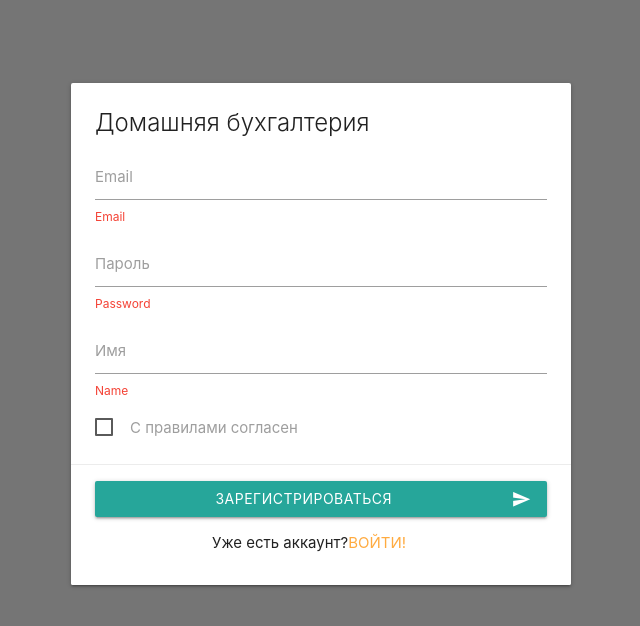
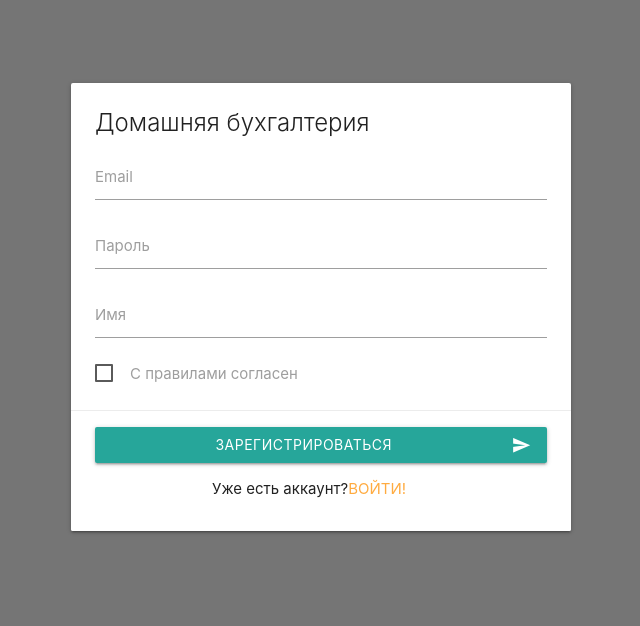
Before and after one commit to yaroslav-emelyanov/react-crm, a React (Create React App) app: page /register in a window 1280 px wide. Shown: the top 626 px of the page, without its empty margins (319-959 px from the left). Built offline with nearby package versions, Linux system fonts and the light colour scheme.

Commit message:
Made form validation for login and register pages

```diff
--- a/package.json
+++ b/package.json
@@ -16,6 +16,7 @@
     "materialize-css": "^1.0.0-rc.2",
     "react": "^17.0.1",
     "react-dom": "^17.0.1",
+    "react-hook-form": "^6.11.2",
     "react-redux": "^7.2.2",
     "react-router-dom": "^5.2.0",
     "react-scripts": "4.0.0",
--- /dev/null
+++ b/src/components/form/Checkbox.tsx
@@ -0,0 +1,25 @@
+import React, { CSSProperties } from 'react'
+import { useFormContext } from 'react-hook-form'
+
+interface Props {
+  name: string
+  label: string
+}
+
+const Checkbox = ({ name, label }: Props) => {
+  const { register, errors } = useFormContext()
+  const style: CSSProperties = {}
+
+  if (errors[name]) style.color = 'red'
+
+  return (
+    <p>
+      <label>
+        <input name={name} type="checkbox" ref={register({ required: true })} />
+        <span style={style}>{label}</span>
+      </label>
+    </p>
+  )
+}
+
+export default Checkbox
--- /dev/null
+++ b/src/components/form/EmailField.tsx
@@ -0,0 +1,34 @@
+import React from 'react'
+import { emailRegex } from '../../utils/regex'
+import { useFormContext } from 'react-hook-form'
+
+const EmailField = () => {
+  const { register, errors } = useFormContext()
+  const classes = ['validate']
+
+  if (errors?.password) classes.push('invalid')
+
+  return (
+    <div className="input-field">
+      <input
+        id="email"
+        name="email"
+        type="text"
+        className={classes.join(' ')}
+        ref={register({
+          required: { value: true, message: 'Введите email' },
+          pattern: {
+            value: emailRegex,
+            message: 'Введите корректную почту',
+          },
+        })}
+      />
+      <label htmlFor="email">Email</label>
+      {errors?.email && (
+        <small className="helper-text invalid">{errors.email.message}</small>
+      )}
+    </div>
+  )
+}
+
+export default EmailField
--- /dev/null
+++ b/src/components/form/PasswordField.tsx
@@ -0,0 +1,40 @@
+import React from 'react'
+import { useFormContext } from 'react-hook-form'
+
+interface Props {
+  minLength?: number
+}
+
+const PasswordField = ({ minLength = 6 }: Props) => {
+  const { register, errors } = useFormContext()
+  const classes = ['validate']
+
+  if (errors?.password) classes.push('invalid')
+
+  return (
+    <div className="input-field">
+      <input
+        id="password"
+        name="password"
+        type="password"
+        className={classes.join(' ')}
+        ref={register({
+          required: {
+            value: true,
+            message: 'Введите пароль',
+          },
+          minLength: {
+            value: minLength,
+            message: `Пароль не должен быть менее чем ${minLength} символов`,
+          },
+        })}
+      />
+      <label htmlFor="password">Пароль</label>
+      {errors?.password && (
+        <small className="helper-text invalid">{errors.password.message}</small>
+      )}
+    </div>
+  )
+}
+
+export default PasswordField
--- /dev/null
+++ b/src/components/form/TextField.tsx
@@ -0,0 +1,34 @@
+import React from 'react'
+import { useFormContext } from 'react-hook-form'
+
+interface Props {
+  name: string
+  label: string
+  message?: string
+}
+
+const TextField = (props: Props) => {
+  const { register, errors } = useFormContext()
+  const { name, label, message = '' } = props
+  const classes = ['validate']
+
+  if (errors[name]) classes.push('invalid')
+
+  return (
+    <div className="input-field">
+      <input
+        id="text"
+        name={name}
+        type="text"
+        className={classes.join(' ')}
+        ref={register({ required: { value: true, message } })}
+      />
+      <label htmlFor="text">{label}</label>
+      {errors[name] && (
+        <small className="helper-text invalid">{errors[name].message}</small>
+      )}
+    </div>
+  )
+}
+
+export default TextField
--- a/src/store/common/actions.ts
+++ b/src/store/common/actions.ts
@@ -5,6 +5,8 @@ const openSidebar = (): CommonAction => ({
   type: OPEN_SIDEBAR,
 })
 
-export default {
+const commonActions = {
   openSidebar,
 }
+
+export default commonActions
--- /dev/null
+++ b/src/utils/regex.ts
@@ -0,0 +1 @@
+export const emailRegex: RegExp = /^(([^<>()\[\].,;:\s@"]+(\.[^<>()\[\].,;:\s@"]+)*)|(".+"))@(([^<>()[\].,;:\s@"]+\.)+[^<>()[\].,;:\s@"]{2,})$/i
--- a/src/views/Login.tsx
+++ b/src/views/Login.tsx
@@ -1,20 +1,37 @@
 import React from 'react'
+import { SubmitHandler, useForm, FormProvider } from 'react-hook-form'
+import { AppPath } from '../utils/enums'
+import { NavLink, useHistory } from 'react-router-dom'
+import EmailField from '../components/form/EmailField'
+import PasswordField from '../components/form/PasswordField'
+
+interface DefaultValues {
+  email: string
+  password: string
+}
+
+const defaultValues: DefaultValues = {
+  email: '',
+  password: '',
+}
 
 const Login = () => {
+  const form = useForm({ defaultValues })
+  const history = useHistory()
+
+  const onSubmit: SubmitHandler<DefaultValues> = (data) => {
+    console.log('data', data)
+    history.push(AppPath.home)
+  }
+
   return (
-    <form className="card auth-card">
+    <form className="card auth-card" onSubmit={form.handleSubmit(onSubmit)}>
       <div className="card-content">
         <span className="card-title">Домашняя бухгалтерия</span>
-        <div className="input-field">
-          <input id="email" type="text" className="validate" />
-          <label htmlFor="email">Email</label>
-          <small className="helper-text invalid">Email</small>
-        </div>
-        <div className="input-field">
-          <input id="password" type="password" className="validate" />
-          <label htmlFor="password">Пароль</label>
-          <small className="helper-text invalid">Password</small>
-        </div>
+        <FormProvider {...form}>
+          <EmailField />
+          <PasswordField />
+        </FormProvider>
       </div>
       <div className="card-action">
         <div>
@@ -29,7 +46,7 @@ const Login = () => {
 
         <p className="center">
           Нет аккаунта?
-          <a href="/">Зарегистрироваться</a>
+          <NavLink to={AppPath.register}>Зарегистрироваться</NavLink>
         </p>
       </div>
     </form>
--- a/src/views/Register.tsx
+++ b/src/views/Register.tsx
@@ -1,31 +1,46 @@
 import React from 'react'
+import { NavLink } from 'react-router-dom'
+import { AppPath } from '../utils/enums'
+import { SubmitHandler, useForm, FormProvider } from 'react-hook-form'
+import EmailField from '../components/form/EmailField'
+import PasswordField from '../components/form/PasswordField'
+import TextField from '../components/form/TextField'
+import Checkbox from '../components/form/Checkbox'
+import { useHistory } from 'react-router-dom'
+
+interface DefaultValues {
+  email: string
+  password: string
+  name: string
+  agree: boolean
+}
+
+const defaultValues: DefaultValues = {
+  email: '',
+  password: '',
+  name: '',
+  agree: false,
+}
 
 const Register = () => {
+  const form = useForm({ defaultValues })
+  const history = useHistory()
+
+  const onSubmit: SubmitHandler<DefaultValues> = (data) => {
+    console.log('data', data)
+    history.push(AppPath.home)
+  }
+
   return (
-    <form className="card auth-card">
+    <form className="card auth-card" onSubmit={form.handleSubmit(onSubmit)}>
       <div className="card-content">
         <span className="card-title">Домашняя бухгалтерия</span>
-        <div className="input-field">
-          <input id="email" type="text" />
-          <label htmlFor="email">Email</label>
-          <small className="helper-text invalid">Email</small>
-        </div>
-        <div className="input-field">
-          <input id="password" type="password" className="validate" />
-          <label htmlFor="password">Пароль</label>
-          <small className="helper-text invalid">Password</small>
-        </div>
-        <div className="input-field">
-          <input id="name" type="text" className="validate" />
-          <label htmlFor="name">Имя</label>
-          <small className="helper-text invalid">Name</small>
-        </div>
-        <p>
-          <label>
-            <input type="checkbox" />
-            <span>С правилами согласен</span>
-          </label>
-        </p>
+        <FormProvider {...form}>
+          <EmailField />
+          <PasswordField />
+          <TextField name="name" label="Имя" message="Введите имя" />
+          <Checkbox name="agree" label="С правилами согласен" />
+        </FormProvider>
       </div>
       <div className="card-action">
         <div>
@@ -39,7 +54,7 @@ const Register = () => {
         </div>
         <p className="center">
           Уже есть аккаунт?
-          <a href="/">Войти!</a>
+          <NavLink to={AppPath.login}>Войти!</NavLink>
         </p>
       </div>
     </form>
```
Also changed, not shown: 1 other file (tests, documents, lock files or other folders).
